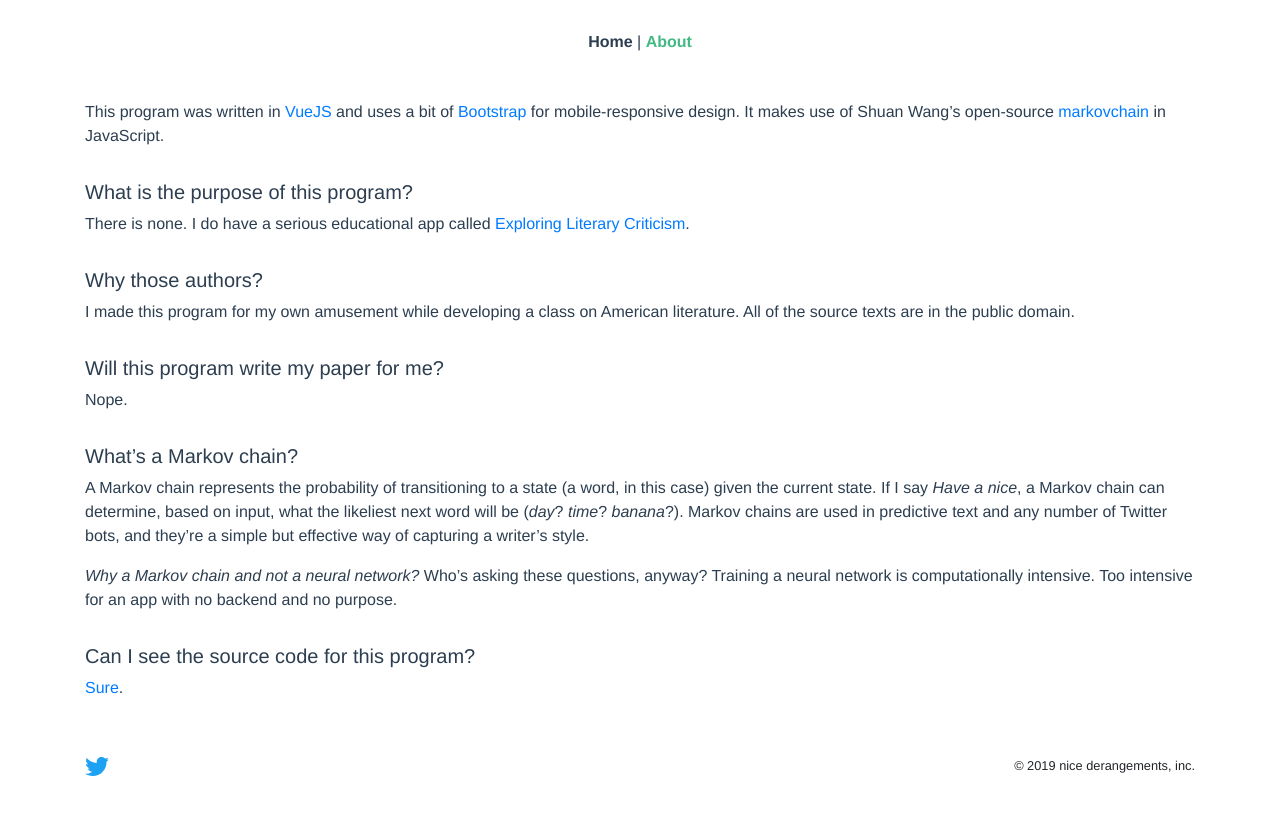
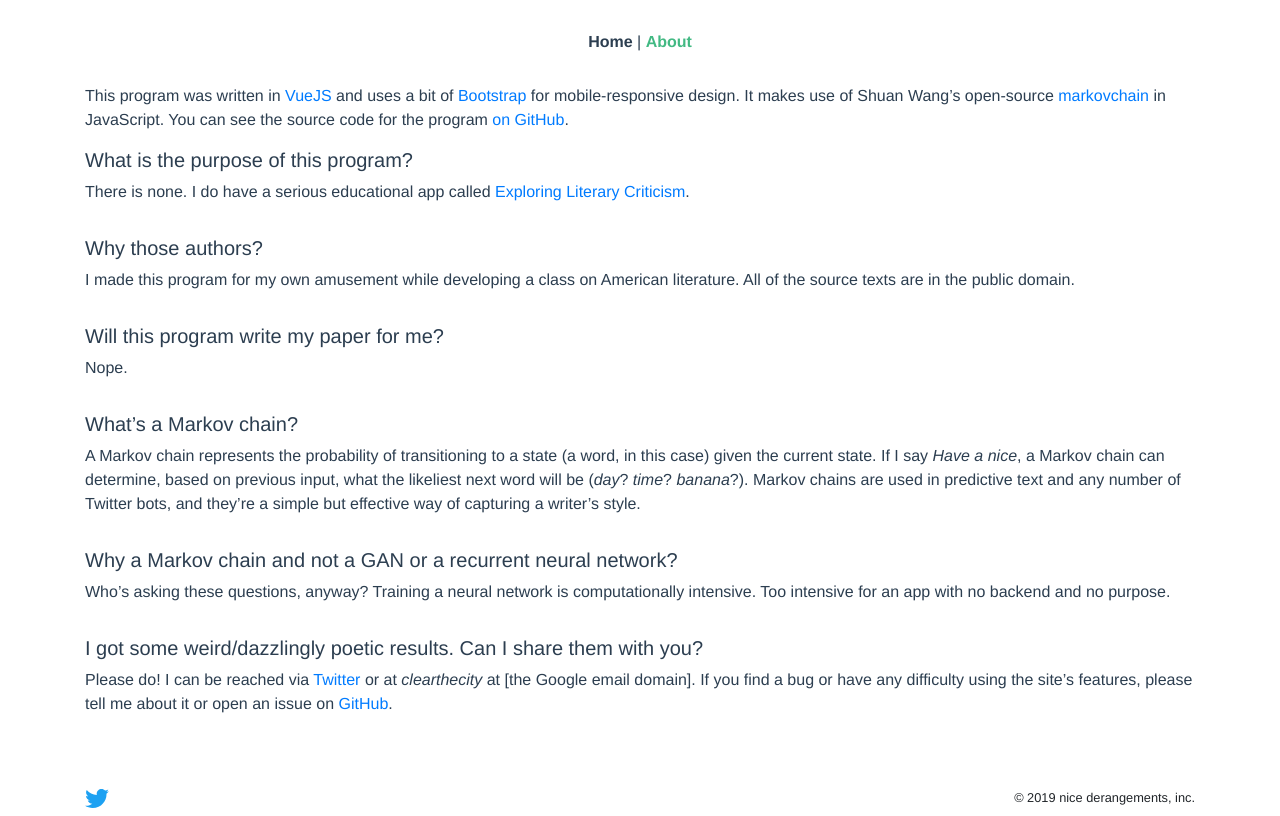
Before and after one commit to clearthecity/blender, a Vue app: page /about in a window 1280 px wide. Built offline with nearby package versions, Linux system fonts and the light colour scheme.

Commit message:
small tweaks before branch

```diff
--- a/src/views/About.vue
+++ b/src/views/About.vue
@@ -4,38 +4,35 @@
 
   <div class='container'>
 
-  <div class='row'><div class='col'>
-    <p>This program was written in <a href='https://vuejs.org/'>VueJS</a> and uses a bit of <a href='http://getbootstrap.com/'>Bootstrap</a> for mobile-responsive design. It makes use of Shuan Wang&rsquo;s open-source <a href='https://github.com/swang/markovchain'>markovchain</a> in JavaScript.</p>
-  </div></div>
+    <p>This program was written in <a href='https://vuejs.org/'>VueJS</a> and uses a bit of <a href='http://getbootstrap.com/'>Bootstrap</a> for mobile-responsive design. It makes use of Shuan Wang&rsquo;s open-source <a href='https://github.com/swang/markovchain'>markovchain</a> in JavaScript. You can see the source code for the program <a href='https://github.com/clearthecity/blender'>on GitHub</a>.</p>
 
-  <div class='row'><div class='col'>
     <h5>What is the purpose of this program?</h5>
     <p>There is none. I do have a serious educational app called <a href='https://litcrit.herokuapp.com/'>Exploring Literary Criticism</a>.</p>
-  </div></div>
 
-  <div class='row'><div class='col'>
     <h5>Why those authors?</h5>
     <p>I made this program for my own amusement while developing a class on American literature. All of the source texts are in the public domain.</p>
-  </div></div>
 
-  <div class='row'><div class='col'>
     <h5>Will this program write my paper for me?</h5>
     <p>Nope.</p>
-  </div></div>
 
-  <div class='row'><div class='col'>
     <h5>What&rsquo;s a Markov chain?</h5>
-    <p>A Markov chain represents the probability of transitioning to a state (a word, in this case) given the current state. If I say <em>Have a nice</em>, a Markov chain can determine, based on input, what the likeliest next word will be (<em>day</em>? <em>time</em>? <em>banana</em>?). Markov chains are used in predictive text and any number of Twitter bots, and they&rsquo;re a simple but effective way of capturing a writer&rsquo;s style.</p>
-    <p><em>Why a Markov chain and not a neural network?</em> Who&rsquo;s asking these questions, anyway? Training a neural network is computationally intensive. Too intensive for an app with no backend and no purpose.</p>
-  </div></div>
+    <p>A Markov chain represents the probability of transitioning to a state (a word, in this case) given the current state. If I say <em>Have a nice</em>, a Markov chain can determine, based on previous input, what the likeliest next word will be (<em>day</em>? <em>time</em>? <em>banana</em>?). Markov chains are used in predictive text and any number of Twitter bots, and they&rsquo;re a simple but effective way of capturing a writer&rsquo;s style.</p>
 
-  <div class='row'><div class='col'>
-    <h5>Can I see the source code for this program?</h5>
-    <p><a href='https://github.com/clearthecity/blender'>Sure</a>.</p>
-  </div></div>
+    <h5>Why a Markov chain and not a GAN or a recurrent neural network?</h5>
+    <p>Who&rsquo;s asking these questions, anyway? Training a neural network is computationally intensive. Too intensive for an app with no backend and no purpose.</p>
 
+    <h5>I got some weird/dazzlingly poetic results. Can I share them with you?</h5>
+    <p>Please do! I can be reached via <a href='https://twitter.com/clearthecity'>Twitter</a> or at <em>clearthecity</em> at [the Google email domain]. If you find a bug or have any difficulty using the site&rsquo;s features, please tell me about it or open an issue on <a href='https://github.com/clearthecity/blender'>GitHub</a>. </p>
 
   </div>
   </div>
   </div>
 </template>
+
+<style scoped>
+
+  h5 + p {
+    margin-bottom: 2rem;
+  }
+
+</style>
--- a/src/views/Home.vue
+++ b/src/views/Home.vue
@@ -139,8 +139,6 @@
 import Author from '@/components/Author.vue'
 import MarkovModel from '@/components/MarkovModel.vue'
 
-const STATUS_WAITING = 0, STATUS_MARKOVIFYING = 1, STATUS_BLENDING = 2, STATUS_DONE = 3, STATUS_ERROR = -1
-
 export default {
   name: "home",
   components: {
```
Also changed, not shown: 1 other file (tests, documents, lock files or other folders).
